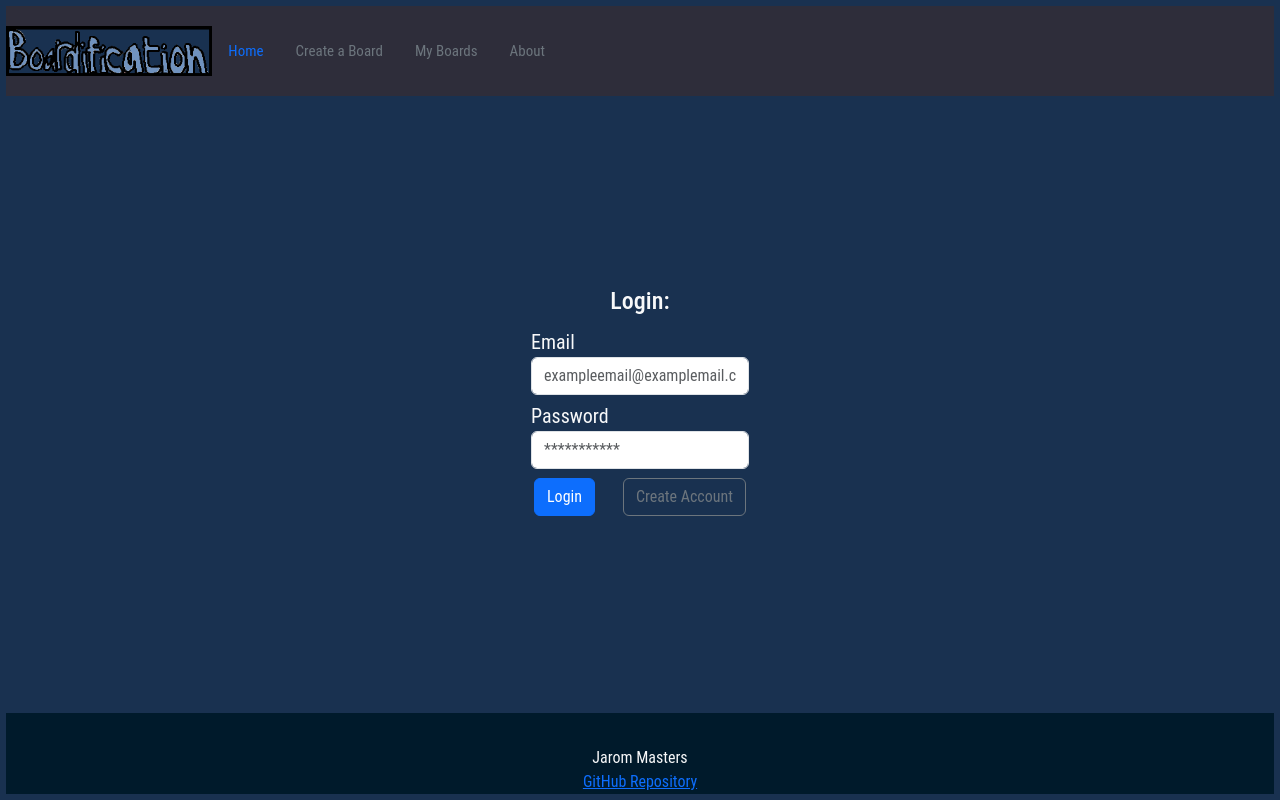
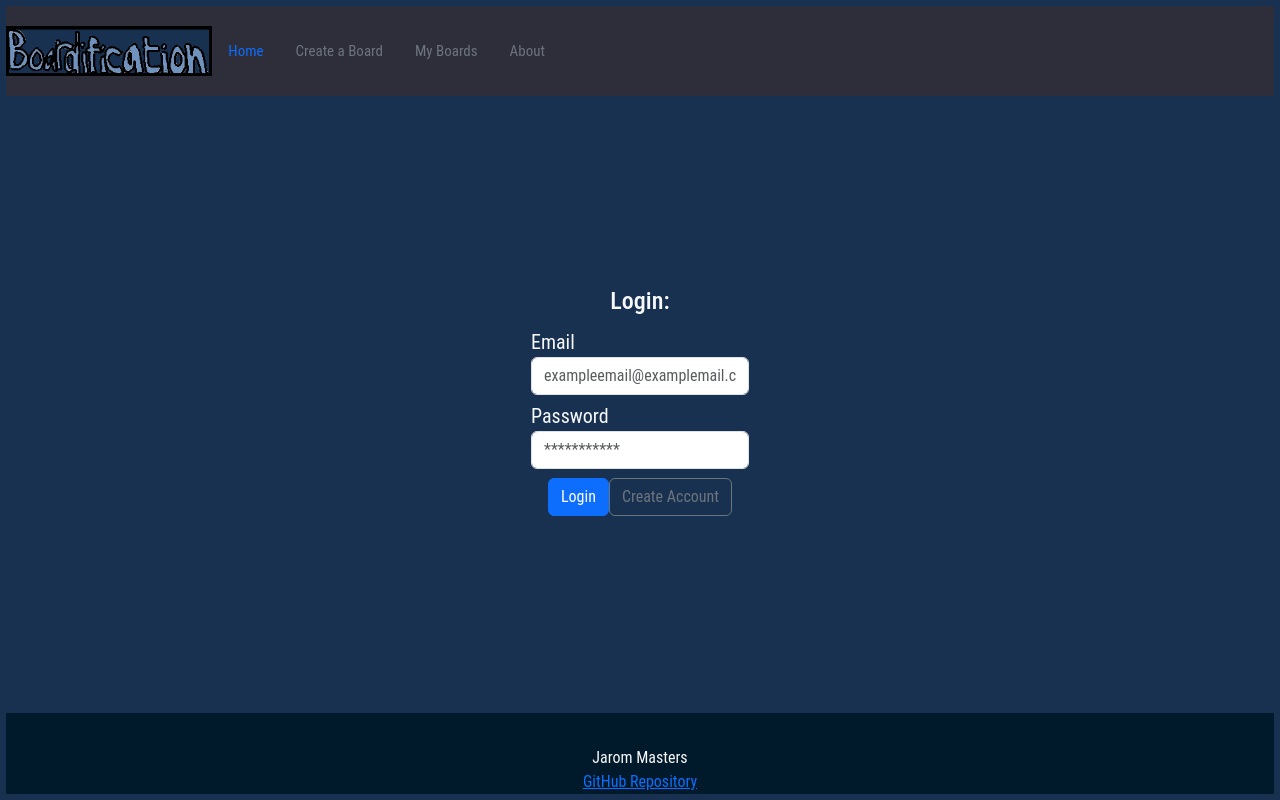
Before and after one commit to jarommasters-max/boardification, a React (Vite) app: page / in a window 1280 px wide. Built offline with nearby package versions, Linux system fonts and the light colour scheme.

Commit message:
Started basic button functionality

```diff
--- a/src/login/login.jsx
+++ b/src/login/login.jsx
@@ -1,23 +1,26 @@
 import React from 'react';
 
 export function Login() {
+    function loginUser() {
+        console.log('login')
+    }
+
+
   return (
     <main>
         <h4>Login:</h4>
-        <form method="get" action="myboards.html">
             <div>
                 <span>Email</span>
-                <input class="form-control" type="text" placeholder="exampleemail@examplemail.com"/>
+                <input className="form-control" type="text" placeholder="exampleemail@examplemail.com"/>
             </div>
             <div>
                 <span>Password</span>
-                <input class="form-control" type="test" placeholder="***********"/>
+                <input className="form-control" type="text" placeholder="***********"/>
             </div>
-            <div class="buttons">
-            <button type="submit" class="btn btn-primary">Login</button>
-            <button type="submit" class="btn btn-outline-secondary">Create Account</button>
+            <div className="buttons">
+            <button className="btn btn-primary" onClick={loginUser}>Login</button>
+            <button type="submit" className="btn btn-outline-secondary">Create Account</button>
             </div>
-        </form>
     </main>
   );
 }
```
Also changed, not shown: 1 other file (tests, documents, lock files or other folders).
